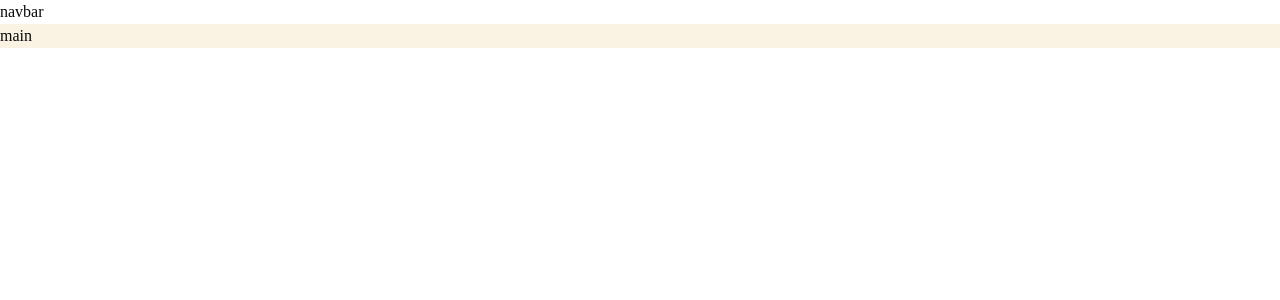
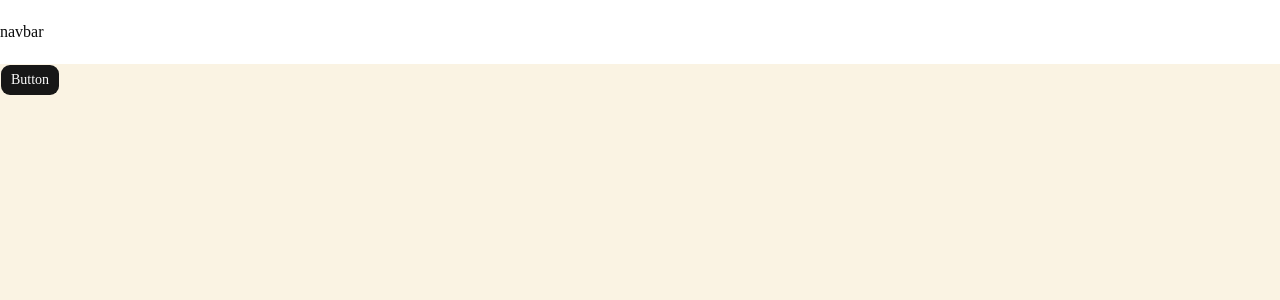
Before and after one commit to rakibhassannayem/Quran-reader, a Next.js app: page / in a window 1280 px wide. Shown: the top 300 px of the page. Built offline with nearby package versions, Linux system fonts and the light colour scheme.

Commit message:
first commit

```diff
--- a/src/app/layout.tsx
+++ b/src/app/layout.tsx
@@ -14,8 +14,8 @@ const geistMono = Geist_Mono({
 });
 
 export const metadata: Metadata = {
-  title: "Create Next App",
-  description: "Generated by create next app",
+  title: "Quran Reader",
+  description: "The Holy Quran",
 };
 
 export default function RootLayout({
@@ -33,7 +33,7 @@ export default function RootLayout({
           <Navbar />
         </header>
 
-        <main className="bg-[#faf3e3]">{children}</main>
+        <main className="bg-[#faf3e3] h-screen">{children}</main>
 
         <footer></footer>
       </body>
--- a/src/app/page.tsx
+++ b/src/app/page.tsx
@@ -1,7 +1,9 @@
+import { Button } from "@/components/ui/button";
+
 export default function Home() {
   return (
     <div>
-      main
+      <Button>Button</Button>
     </div>
   );
 }
--- a/src/components/shared/Navbar.tsx
+++ b/src/components/shared/Navbar.tsx
@@ -1,5 +1,5 @@
 const Navbar = () => {
-  return <div>navbar</div>;
+  return <div className="py-5">navbar</div>;
 };
 
 export default Navbar;
```
